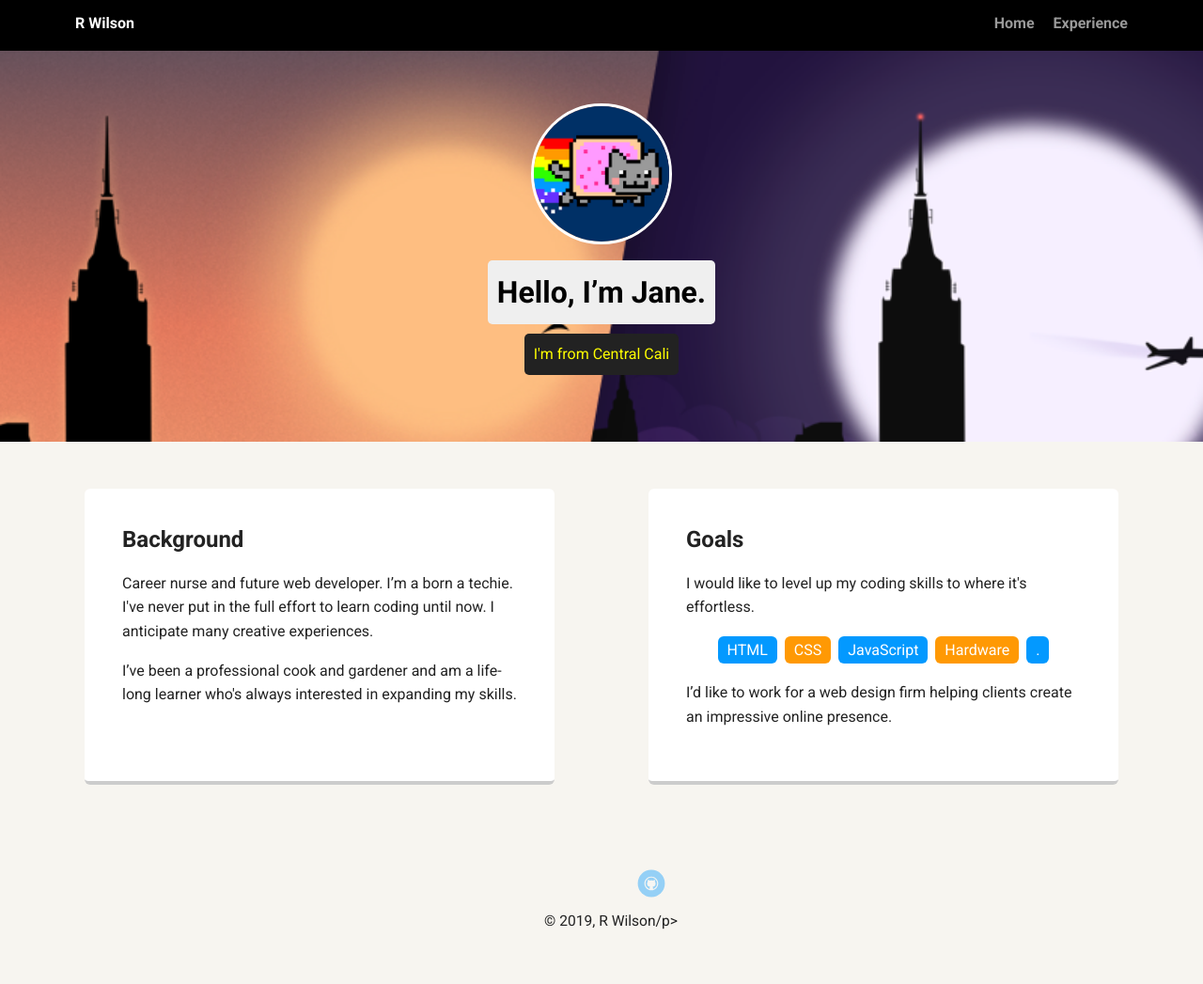
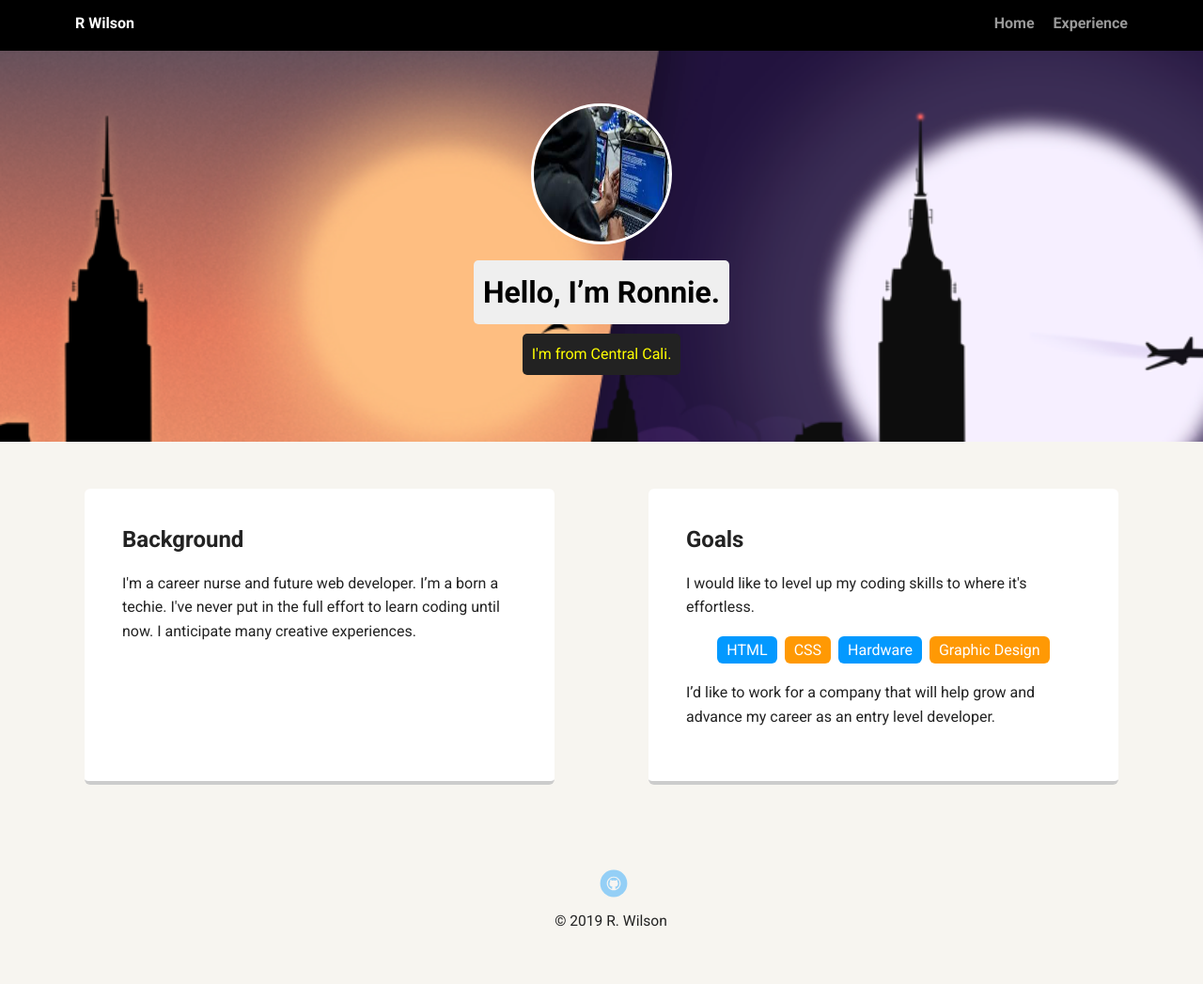
Before and after one commit to cdrxvdr/tecdeg-proj1, a plain HTML site: page index.html in a window 1280 px wide. Shown: the top 1047 px of the page at 94% size. Drawn offline with Linux system fonts and the light colour scheme; a web font is replaced by a local one.

Commit message:
clean retry

```diff
--- a/index.html
+++ b/index.html
@@ -1,61 +1,3 @@
-<!doctype html>
-<html lang="en">
-<head>
-  <meta charset="utf-8">
-  <title>Thee R Wilson Profile</title>
-  <meta name="viewport" content="width=device-width, initial-scale=1.0">
-  <link rel="stylesheet" href="styles.css">
-  <link href="https://fonts.googleapis.com/css?family=Muli%7CRoboto:400,300,500,700,900" rel="stylesheet"></head>
-  <body>
-
-    <div class="main-nav">
-        <ul class="nav">
-          <li class="name">R Wilson</li>
-          <li><a href="#">Home</a></li>
-          <li><a href="#">Experience</a></li>
-        </ul>
-    </div>
-
-    <header>
-      <img src="images/me.png" alt="keyboard n hand" class="profile-image">
-      <h1 class="tag name">Hello, I’m Jane.</h1>
-      <p class="tag location">I'm from Central Cali</p>
-    </header>
-
-    <main class="flex">
-      <div class="card">
-        <h2>Background</h2>
-        <p>Career nurse and future web developer.  I’m a born a techie. I've never put in the full effort to learn coding until now. I anticipate many creative experiences.</p>
-        <p>I’ve been a professional cook and gardener and am a life-long learner who's always interested in expanding my skills.</p>
-      </div>
-
-      <div class="card">
-        <h2>Goals</h2>
-        <p>I would like to level up my coding skills to where it's effortless.</p>
-        <ul class="skills">
-          <li>HTML</li>
-          <li>CSS</li>
-          <li>JavaScript</li>
-          <li>Hardware</li>
-          <li>.</li>
-        </ul>
-        <p>I’d like to work for a web design firm helping clients create an impressive online presence.</p>
-      </div>
-
-    </main>
-    <footer>
-      <ul>
-        <li><a href="#" class="social twitter">Twitter</a></li>
-        <li><a href="#" class="social linkedin">LinkedIn</a></li>
-        <li><a href="#" class="social github">Github</a></li>
-      </ul>
-      <p class="copyright">&copy; 2019, R Wilson/p>
-    </footer>
-  </body>
-  </html>
-
-————————————————
-
 <!doctype html>
 <html lang="en">
 <head>
```
